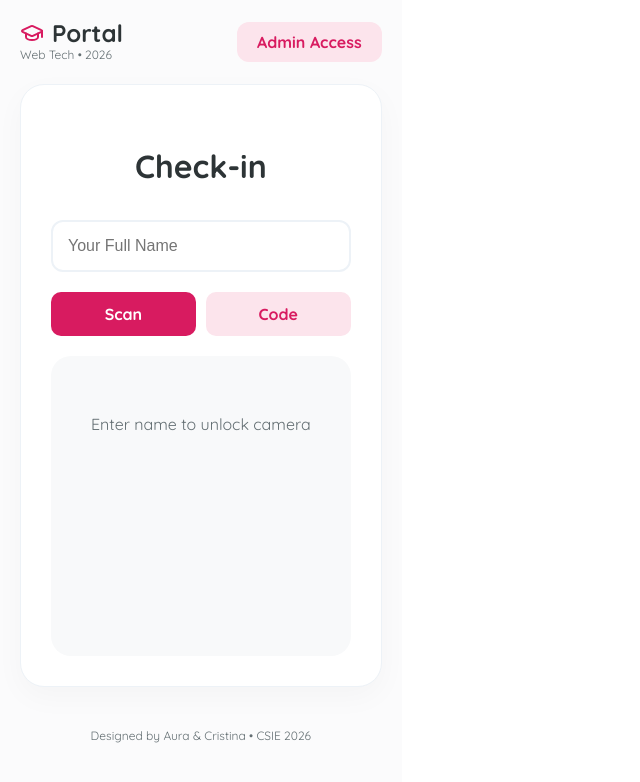
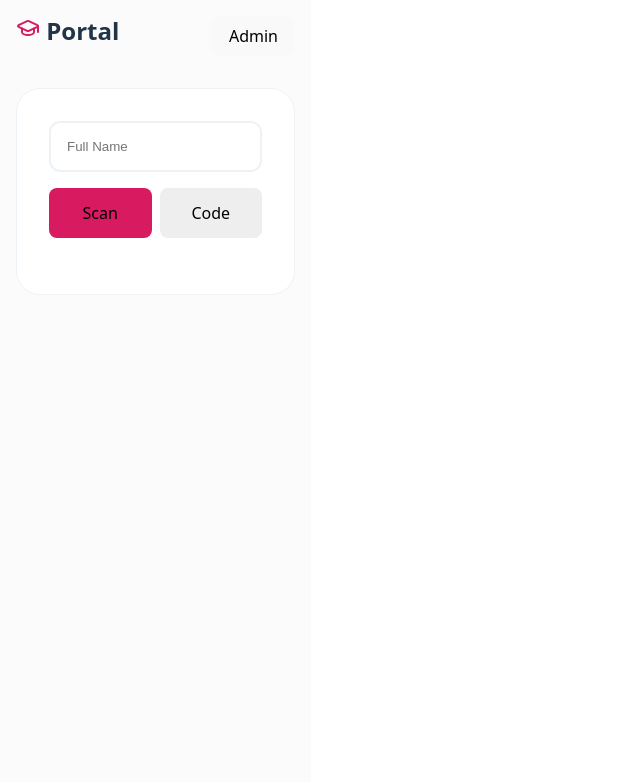
Before and after one commit to Auraelena1/webtech-project-aura-cris-2026, a React (Vite) app in the folder Frontend/: page / in a window 1280 px wide. Shown: the top 782 px of the page, without its empty margins (0-640 px from the left). Built offline with nearby package versions, Linux system fonts and the light colour scheme.

Commit message:
ultimele sper

```diff
--- a/Frontend/src/App.jsx
+++ b/Frontend/src/App.jsx
@@ -1,9 +1,6 @@
 import { useState, useEffect } from 'react'
 import axios from 'axios'
-import {
-  Camera, Type, Download, Settings, Check,
-  AlertTriangle, User, GraduationCap, Clock, Sparkles
-} from 'lucide-react'
+import { Camera, Type, Download, Settings, Check, AlertTriangle, User, GraduationCap, Clock } from 'lucide-react'
 import { Html5QrcodeScanner } from 'html5-qrcode'
 import { QRCodeSVG } from 'qrcode.react'
 import * as XLSX from 'xlsx'
@@ -16,7 +13,6 @@ function App() {
   const [message, setMessage] = useState(null)
   const [eventData, setEventData] = useState(null)
   const [attendanceList, setAttendanceList] = useState([])
-  const [loading, setLoading] = useState(false)
   const [advice, setAdvice] = useState('')
 
   const API_URL = 'https://webtech-project-aura-cris-2026.onrender.com';
@@ -44,162 +40,80 @@ function App() {
   }, [role, eventData]);
 
   const sendCheckIn = async (codeToSend) => {
-    setLoading(true);
     try {
       const res = await axios.post(`${API_URL}/checkin`, { participantName: name, code: codeToSend });
-      setMessage({ type: 'success', text: 'Attendance recorded!' });
+      setMessage({ type: 'success', text: 'Success!' });
       setAdvice(res.data.advice);
     } catch (err) {
-      setMessage({ type: 'error', text: err.response?.data?.message || 'Check-in failed.' });
-    } finally { setLoading(false); }
+      setMessage({ type: 'error', text: 'Error' });
+    }
   }
 
   const createEvent = async () => {
-    setLoading(true);
     try {
-      try { await axios.post(`${API_URL}/groups`, { name: "WebTech Class" }); } catch (e) {}
-      const res = await axios.post(`${API_URL}/groups/1/events`, {
-        name: "WebTech Session", startTime: new Date(), duration: 120
-      });
+      await axios.post(`${API_URL}/groups`, { name: "Class" });
+      const res = await axios.post(`${API_URL}/groups/1/events`, { name: "Lab", startTime: new Date(), duration: 120 });
       const openRes = await axios.patch(`${API_URL}/events/${res.data.id}/status`, { status: 'OPEN' });
       setEventData(openRes.data);
-    } catch (err) {
-      setMessage({ type: 'error', text: 'Connection error.' });
-    } finally { setLoading(false); }
+    } catch (err) { setMessage({ type: 'error', text: 'Connection Error' }); }
   }
 
-  const exportToExcel = () => {
-    const worksheet = XLSX.utils.json_to_sheet(attendanceList);
-    const workbook = XLSX.utils.book_new();
-    XLSX.utils.book_append_sheet(workbook, worksheet, "Attendance");
-    XLSX.writeFile(workbook, `Report.xlsx`);
-  }
-
-  const theme = {
-    bg: '#FBFBFC',
-    card: '#FFFFFF',
-    primary: '#D81B60',
-    accent: '#FCE4EC',
-    text: '#2D3436',
-    muted: '#636E72',
-    border: '#EDF2F7'
-  }
+  const theme = { primary: '#D81B60', bg: '#FBFBFC', border: '#EDF2F7', text: '#2D3436' }
 
   return (
     <div style={{
       minHeight: '100vh', width: '100%', backgroundColor: theme.bg,
-      color: theme.text, fontFamily: "'Quicksand', sans-serif",
       display: 'flex', flexDirection: 'column', alignItems: 'center',
-      padding: '20px', boxSizing: 'border-box'
+      padding: '1rem', boxSizing: 'border-box' // Folosim rem pentru spațiere fluidă
     }}>
 
-      {/* HEADER */}
-      <div style={{
-        width: '100%', maxWidth: '1000px', display: 'flex',
-        justifyContent: 'space-between', alignItems: 'center',
-        marginBottom: '20px', flexWrap: 'wrap', gap: '10px'
-      }}>
-        <div>
-          <h1 style={{ margin: 0, fontSize: '1.5rem', fontWeight: '800', display: 'flex', alignItems: 'center', gap: '8px' }}>
-            <GraduationCap color={theme.primary} /> Portal
-          </h1>
-          <p style={{ margin: 0, fontSize: '12px', color: theme.muted }}>Web Tech • 2026</p>
-        </div>
-        <button
-          onClick={() => setRole(role === 'student' ? 'organizer' : 'student')}
-          style={{
-            backgroundColor: theme.accent, color: theme.primary, border: 'none',
-            padding: '10px 20px', borderRadius: '12px', cursor: 'pointer', fontWeight: '700'
-          }}
-        >
-          {role === 'student' ? 'Admin Access' : 'Student Mode'}
+      {/* Navigation - Fluid Width */}
+      <div style={{ width: '100%', maxWidth: '60rem', display: 'flex', justifyContent: 'space-between', marginBottom: '2rem' }}>
+        <h1 style={{ fontSize: '1.5rem', fontWeight: '800', margin: 0 }}><GraduationCap color={theme.primary} /> Portal</h1>
+        <button onClick={() => setRole(role === 'student' ? 'organizer' : 'student')} style={{ padding: '0.5rem 1rem', borderRadius: '0.5rem', cursor: 'pointer' }}>
+          {role === 'student' ? 'Admin' : 'Student'}
         </button>
       </div>
 
-      {/* MAIN CONTAINER */}
       <main style={{
-        width: '100%', maxWidth: '1000px', backgroundColor: theme.card,
-        borderRadius: '24px', padding: '30px', border: `1px solid ${theme.border}`,
-        boxSizing: 'border-box', boxShadow: '0 10px 30px rgba(0,0,0,0.03)'
+        width: '100%', maxWidth: '60rem', backgroundColor: 'white',
+        borderRadius: '1.5rem', padding: '2rem', border: `1px solid ${theme.border}`,
+        boxSizing: 'border-box'
       }}>
 
         {role === 'student' ? (
-          <div style={{ width: '100%', maxWidth: '450px', margin: '0 auto' }}>
-            <h2 style={{ textAlign: 'center', fontSize: '2rem', marginBottom: '30px' }}>Check-in</h2>
+          <div style={{ width: '100%', maxWidth: '25rem', margin: '0 auto' }}>
             <input
-              style={{ width: '100%', padding: '15px', borderRadius: '12px', border: `2px solid ${theme.border}`, boxSizing: 'border-box', marginBottom: '20px', fontSize: '16px' }}
-              value={name} onChange={(e) => setName(e.target.value)}
-              placeholder="Your Full Name"
+              style={{ width: '100%', padding: '1rem', marginBottom: '1rem', borderRadius: '0.7rem', border: `2px solid ${theme.border}`, boxSizing: 'border-box' }}
+              value={name} onChange={(e) => setName(e.target.value)} placeholder="Full Name"
             />
-            <div style={{ display: 'flex', gap: '10px', marginBottom: '20px' }}>
-              <button onClick={() => setActiveTab('scan')} style={{ flex: 1, padding: '12px', borderRadius: '10px', border: 'none', backgroundColor: activeTab === 'scan' ? theme.primary : theme.accent, color: activeTab === 'scan' ? 'white' : theme.primary, fontWeight: '700' }}>Scan</button>
-              <button onClick={() => setActiveTab('manual')} style={{ flex: 1, padding: '12px', borderRadius: '10px', border: 'none', backgroundColor: activeTab === 'manual' ? theme.primary : theme.accent, color: activeTab === 'manual' ? 'white' : theme.primary, fontWeight: '700' }}>Code</button>
+            <div style={{ display: 'flex', gap: '0.5rem', marginBottom: '1.5rem' }}>
+              <button onClick={() => setActiveTab('scan')} style={{ flex: 1, padding: '0.8rem', backgroundColor: activeTab === 'scan' ? theme.primary : '#eee' }}>Scan</button>
+              <button onClick={() => setActiveTab('manual')} style={{ flex: 1, padding: '0.8rem', backgroundColor: activeTab === 'manual' ? theme.primary : '#eee' }}>Code</button>
             </div>
-
-            {activeTab === 'scan' && (
-              <div style={{ width: '100%', borderRadius: '20px', overflow: 'hidden', backgroundColor: '#f8f9fa', minHeight: '300px' }}>
-                {name.length > 2 ? <div id="reader"></div> : <p style={{ textAlign: 'center', padding: '40px', color: theme.muted }}>Enter name to unlock camera</p>}
-              </div>
-            )}
-
-            {activeTab === 'manual' && (
-              <div style={{ display: 'flex', flexDirection: 'column', gap: '15px' }}>
-                <input style={{ width: '100%', padding: '15px', borderRadius: '12px', border: `2px solid ${theme.border}`, textAlign: 'center', fontSize: '1.5rem', letterSpacing: '4px' }} value={code} onChange={(e) => setCode(e.target.value)} placeholder="000000" />
-                <button onClick={() => sendCheckIn(code)} style={{ backgroundColor: theme.primary, color: 'white', padding: '15px', borderRadius: '12px', border: 'none', fontWeight: '700' }}>Submit Presence</button>
-              </div>
-            )}
+            {activeTab === 'scan' && <div id="reader" style={{ width: '100%' }}></div>}
+            {activeTab === 'manual' && <input style={{ width: '100%', padding: '1rem', textAlign: 'center' }} value={code} onChange={(e) => setCode(e.target.value)} placeholder="000000" />}
           </div>
         ) : (
-          <div style={{
-            display: 'flex',
-            flexDirection: 'row',
-            flexWrap: 'wrap',
-            gap: '40px'
-          }}>
-            {/* Control Panel */}
-            <div style={{ flex: '1 1 350px', minWidth: '0' }}>
-              <h2 style={{ fontSize: '1.5rem', marginBottom: '20px' }}>Session Control</h2>
-              {!eventData ? (
-                <div style={{ padding: '40px', backgroundColor: theme.bg, borderRadius: '20px', border: `2px dashed ${theme.border}`, textAlign: 'center' }}>
-                  <button onClick={createEvent} style={{ backgroundColor: theme.primary, color: 'white', padding: '15px 30px', borderRadius: '12px', border: 'none', fontWeight: '700' }}>Generate QR Code</button>
-                </div>
-              ) : (
-                <div style={{ textAlign: 'center', padding: '20px', backgroundColor: theme.bg, borderRadius: '20px' }}>
-                  <QRCodeSVG value={eventData.accessCode} size={250} style={{ width: '100%', height: 'auto', maxWidth: '250px' }} fgColor={theme.primary} />
-                  <div style={{ marginTop: '20px' }}>
-                    <p style={{ margin: 0, fontSize: '12px', color: theme.muted }}>ACCESS CODE</p>
-                    <h3 style={{ fontSize: '2.5rem', margin: '5px 0', color: theme.primary, letterSpacing: '5px' }}>{eventData.accessCode}</h3>
-                  </div>
+          <div style={{ display: 'flex', flexWrap: 'wrap', gap: '2rem' }}>
+            <div style={{ flex: '1 1 18rem', textAlign: 'center' }}>
+              {!eventData ? <button onClick={createEvent}>Start Session</button> : (
+                <div>
+                  <QRCodeSVG value={eventData.accessCode} size={null} style={{ width: '100%', maxWidth: '15rem', height: 'auto' }} />
+                  <h3 style={{ fontSize: '2rem' }}>{eventData.accessCode}</h3>
                 </div>
               )}
             </div>
-
-            {/* Attendance List */}
             {eventData && (
-              <div style={{ flex: '1.5 1 350px', minWidth: '0' }}>
-                <div style={{ display: 'flex', justifyContent: 'space-between', alignItems: 'center', marginBottom: '20px' }}>
-                  <h3 style={{ margin: 0 }}>Registered Students ({attendanceList.length})</h3>
-                  <button onClick={exportToExcel} style={{ backgroundColor: theme.text, color: 'white', border: 'none', padding: '8px 15px', borderRadius: '8px', fontSize: '12px' }}><Download size={14} /></button>
-                </div>
-                <div style={{ maxHeight: '400px', overflowY: 'auto', border: `1px solid ${theme.border}`, borderRadius: '15px' }}>
+              <div style={{ flex: '1 1 18rem' }}>
+                <div style={{ maxHeight: '20rem', overflowY: 'auto', border: '1px solid #eee' }}>
                   <table style={{ width: '100%', borderCollapse: 'collapse' }}>
-                    <thead style={{ backgroundColor: theme.bg }}>
-                      <tr>
-                        <th style={{ textAlign: 'left', padding: '15px' }}>Student</th>
-                        <th style={{ textAlign: 'right', padding: '15px' }}>Time</th>
-                      </tr>
-                    </thead>
                     <tbody>
-                      {attendanceList.length === 0 ? (
-                        <tr><td colSpan="2" style={{ padding: '40px', textAlign: 'center', color: theme.muted }}>Waiting for entries...</td></tr>
-                      ) : (
-                        attendanceList.map((row, i) => (
-                          <tr key={i} style={{ borderTop: `1px solid ${theme.border}` }}>
-                            <td style={{ padding: '15px', fontWeight: '600' }}>{row.participantName}</td>
-                            <td style={{ padding: '15px', textAlign: 'right', color: theme.muted }}>{new Date(row.checkInTime).toLocaleTimeString()}</td>
-                          </tr>
-                        ))
-                      )}
+                      {attendanceList.map((row, i) => (
+                        <tr key={i} style={{ borderBottom: '1px solid #eee' }}>
+                          <td style={{ padding: '0.5rem' }}>{row.participantName}</td>
+                        </tr>
+                      ))}
                     </tbody>
                   </table>
                 </div>
@@ -207,20 +121,7 @@ function App() {
             )}
           </div>
         )}
-
-        {message && (
-          <div style={{ marginTop: '30px', padding: '20px', borderRadius: '15px', backgroundColor: message.type === 'success' ? '#F0FFF4' : '#FFF5F5', color: message.type === 'success' ? '#2F855A' : '#C53030', border: `1px solid ${message.type === 'success' ? '#C6F6D5' : '#FED7D7'}` }}>
-            <div style={{ display: 'flex', alignItems: 'center', gap: '10px', fontWeight: '700' }}>
-              {message.type === 'success' ? <Check size={20}/> : <AlertTriangle size={20}/>} {message.text}
-            </div>
-            {advice && <p style={{ margin: '10px 0 0', fontSize: '14px', fontStyle: 'italic', color: '#4A5568' }}>Quote of the day: "{advice}"</p>}
-          </div>
-        )}
       </main>
-
-      <footer style={{ marginTop: '40px', textAlign: 'center', color: theme.muted, fontSize: '12px' }}>
-        Designed by Aura & Cristina • CSIE 2026
-      </footer>
     </div>
   )
 }
```
